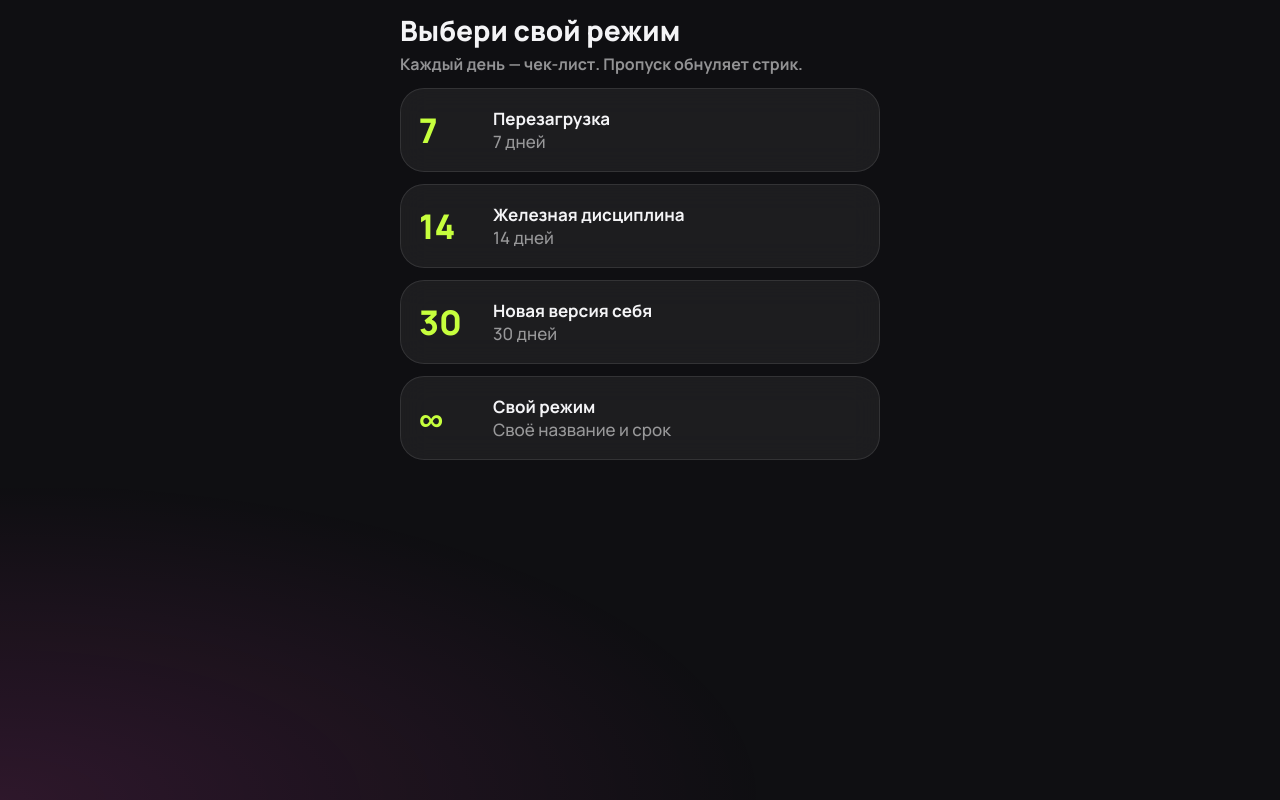
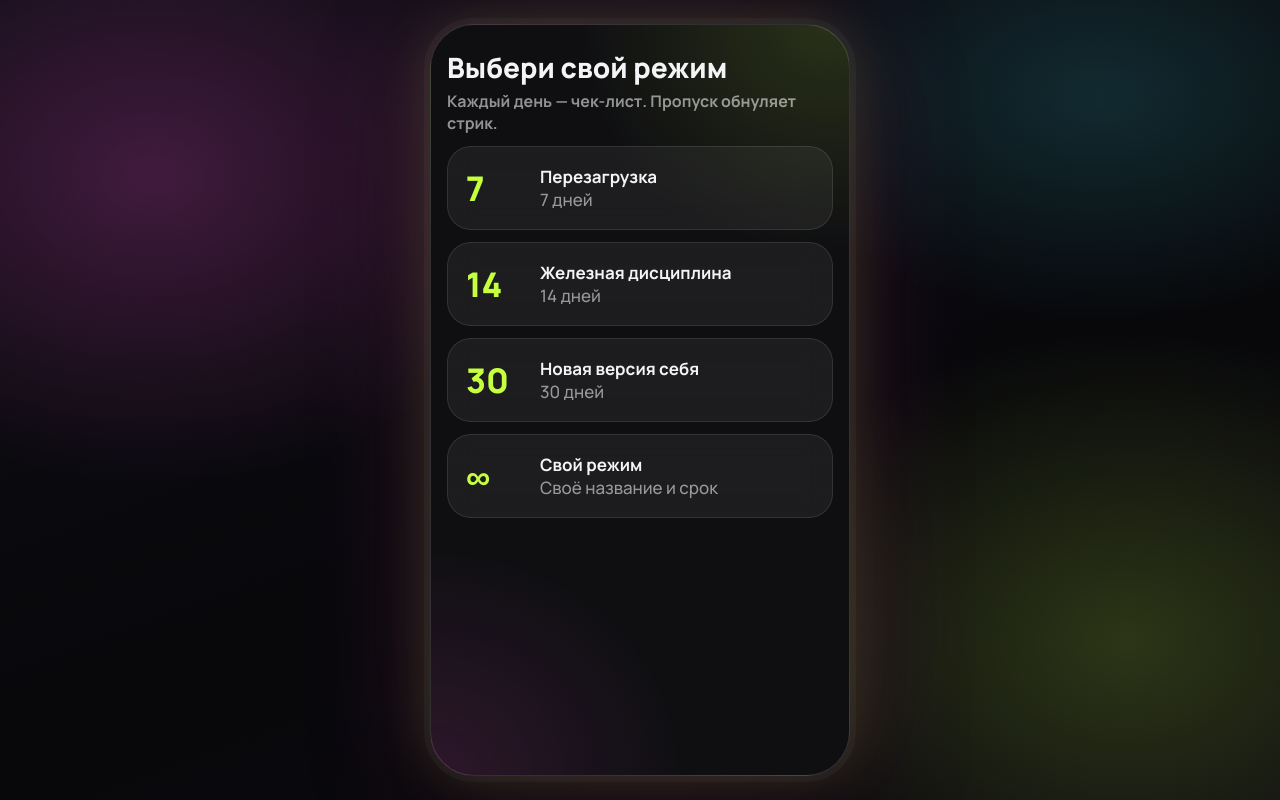
Before and after one commit to drygtboy-ctrl/challengeAPP, a plain HTML site: page index.html in a window 1280 px wide. Drawn offline with nearby package versions, Linux system fonts and the light colour scheme; a script that the page names is missing; a web font is replaced by a local one.

Commit message:
Update index.html

```diff
--- a/index.html
+++ b/index.html
@@ -12,7 +12,8 @@
 <style>
 *{box-sizing:border-box;margin:0;-webkit-tap-highlight-color:transparent}
 :root{--bg:#0F0F12;--gl:rgba(255,255,255,.06);--st:rgba(255,255,255,.1);--ac:#C6FF3D;--cy:#3DF2FF;--pk:#FF4FD8;--mu:rgba(255,255,255,.55);--gr:linear-gradient(135deg,#C6FF3D,#3DF2FF)}
-html,body{background:var(--bg);color:#F4F4F6;font:600 16px/1.35 Manrope,system-ui,sans-serif;min-height:100%}
+html{background:var(--bg)}
+html,body{color:#F4F4F6;font:600 16px/1.35 Manrope,system-ui,sans-serif;min-height:100%}
 body{padding:calc(14px + env(safe-area-inset-top)) 16px calc(28px + env(safe-area-inset-bottom));overflow-x:hidden}
 body::before{content:"";position:fixed;top:0;left:0;right:0;bottom:0;z-index:-1;background:radial-gradient(60% 40% at 95% 0,rgba(198,255,61,.14),transparent),radial-gradient(60% 40% at 0 100%,rgba(255,79,216,.13),transparent)}
 button{font-family:inherit;color:inherit;cursor:pointer}
@@ -94,6 +95,30 @@ input:focus{border-color:var(--ac)}
 .c-ft{display:flex;justify-content:space-between;gap:.5em;font-size:.85em;color:rgba(255,255,255,.5);padding-top:1em;border-top:1px solid rgba(255,255,255,.1);font-weight:700}
 #toast{position:fixed;top:calc(16px + env(safe-area-inset-top));left:50%;transform:translate(-50%,-30px);background:#fff;color:#0F0F12;padding:12px 18px;border-radius:99px;font-weight:800;font-size:14px;opacity:0;transition:.3s;z-index:20;pointer-events:none;white-space:nowrap}
 #toast.on{opacity:1;transform:translate(-50%,0)}
+@media (hover:hover){
+.btn:hover{box-shadow:0 10px 36px rgba(198,255,61,.4)}
+.btn.ghost:hover{background:rgba(255,255,255,.1);box-shadow:none}
+.opt:hover{border-color:rgba(198,255,61,.5)}
+.task:hover .cb{border-color:var(--ac)}
+.pro:hover,.ib:hover{border-color:rgba(255,255,255,.35)}
+}
+@media (min-width:501px) and (min-height:561px){
+html{background:#08080b}
+html,body{height:100%}
+body{display:grid;place-items:center;padding:24px;overflow:hidden}
+body::before{background:
+ radial-gradient(45% 55% at 12% 22%,rgba(255,79,216,.22),transparent 70%),
+ radial-gradient(45% 55% at 88% 80%,rgba(198,255,61,.18),transparent 70%),
+ radial-gradient(40% 40% at 86% 12%,rgba(61,242,255,.14),transparent 70%),
+ linear-gradient(160deg,#0d0d14,#08080b 60%,#0c0a10)}
+#phone{position:relative;width:420px;height:min(880px,calc(100dvh - 48px));border-radius:44px;overflow:hidden;border:1px solid rgba(255,255,255,.14);
+ background:radial-gradient(60% 30% at 95% 0,rgba(198,255,61,.14),transparent),radial-gradient(60% 30% at 0 100%,rgba(255,79,216,.13),transparent),var(--bg);
+ box-shadow:0 0 0 6px rgba(255,255,255,.03),0 0 60px rgba(198,255,61,.16),0 0 130px rgba(255,79,216,.18),0 40px 100px rgba(0,0,0,.65)}
+#scroll{height:100%;overflow-y:auto;overscroll-behavior:contain;padding:26px 16px 28px;scrollbar-width:thin;scrollbar-color:rgba(255,255,255,.18) transparent}
+#app{max-width:none}
+#ov,#toast{position:absolute}
+#toast{top:16px}
+}
 @keyframes rise{from{opacity:0;transform:translateY(18px) scale(.98)}}
 @keyframes pop{40%{transform:scale(1.25)}}
 @keyframes flame{to{transform:scale(1.15) rotate(-6deg)}}
@@ -102,9 +127,11 @@ input:focus{border-color:var(--ac)}
 </style>
 </head>
 <body>
-<div id="app"></div>
-<div id="ov"></div>
-<div id="toast"></div>
+<div id="phone">
+  <div id="scroll"><div id="app"></div></div>
+  <div id="ov"></div>
+  <div id="toast"></div>
+</div>
 <script>
 const tg = window.Telegram && Telegram.WebApp;
 try {
@@ -173,6 +200,7 @@ function winH() {
 }
 function render(anim = true) {
   app.className = anim ? 'enter' : '';
+  if (anim) $('#scroll').scrollTop = 0;
   app.innerHTML = !S ? pickH() : S.won ? winH() : mainH();
   [...app.children].forEach((c, i) => c.style.setProperty('--i', i));
   setTimeout(refresh, 60);
@@ -209,11 +237,12 @@ function openPro() {
   <button class="btn" data-want>Хочу доступ</button><button class="btn ghost" data-close>Позже</button>`);
 }
 function openCard() {
-  const w = Math.max(160, Math.min(270, innerWidth * .74, (innerHeight - 220) * 9 / 16));
+  const ph = $('#phone'), W = Math.min(innerWidth, ph.clientWidth), H = Math.min(innerHeight, ph.clientHeight);
+  const w = Math.max(160, Math.min(270, W * .74, (H - 220) * 9 / 16));
   const li = S.tasks.map(t => `<li class="${S.done[t.id] ? 'y' : ''}"><i>${S.done[t.id] ? '✓' : ''}</i><span>${esc(t.t)}</span></li>`).join('');
   modal(`<div class="cw"><div id="card" style="width:${w}px;height:${w * 16 / 9}px;font-size:${w / 27}px"><div class="c-b1"></div><div class="c-b2"></div>
   <div class="c-in"><div class="c-name">${esc(S.name)}</div><div class="c-day">ДЕНЬ</div><div class="c-big">${S.day} / ${S.total}</div><div class="c-st">🔥 ${S.streak}</div><ul>${li}</ul>
-  <div class="c-ft"><span>${dateStr({day:'numeric',month:'long',year:'numeric'})}</span><span>@monk_tracker_bot</span></div></div></div><img id="shot" alt=""></div>
+  <div class="c-ft"><span>${dateStr({day:'numeric',month:'long',year:'numeric'})}</span><span>@твой_бот_в_тг</span></div></div></div><img id="shot" alt=""></div>
   <p class="mu hint" id="hint"></p><button class="btn" data-dl>⬇ Скачать картинку</button><button class="btn ghost" data-close>Закрыть</button>`);
 }
 async function download(btn) {
```
